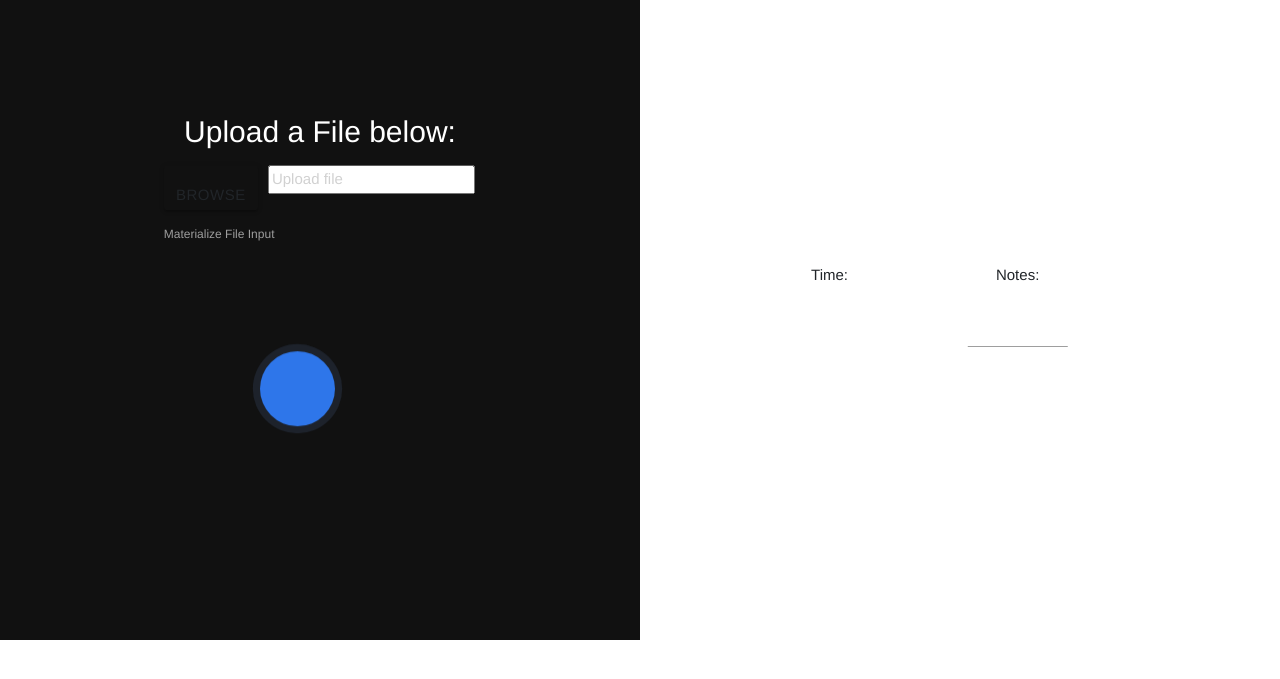
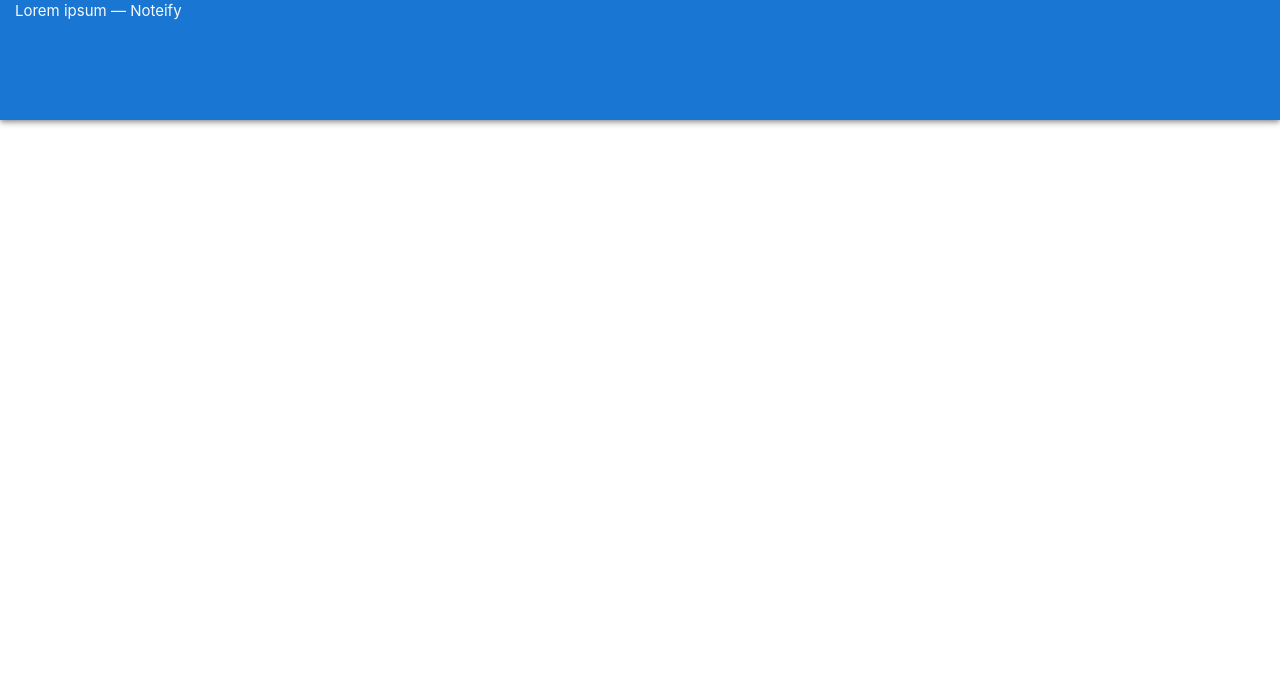
Before and after one commit to rsha256/NoiceML, a Flask app: page / in a window 1280 px wide. Shown: the top 679 px of the page. Run offline with Flask 2, Linux system fonts and the light colour scheme; some libraries are stand-ins or nearby versions.

Commit message:
Rework frontend

```diff
--- a/app/static/css/main.css
+++ b/app/static/css/main.css
@@ -1,108 +1,9 @@
-/* Default */
-body {
-	margin: 0;
-	font-family: 'Helvetica Neue', Helvetica, Arial, sans-serif;
+header {
+	background-color: #1976D2;
+	color: #FAFAFA;
+	height: 8rem;
 }
 
-h1,
-h2,
-h3,
-h4,
-h5,
-h6,
-p,
-ul {
-	margin: 0;
-	padding: 0;
+.top {
+	color:
 }
-
-/* EndDefault */
-
-/* Split */
-.split {
-	height: 80%;
-	width: 50%;
-	position: fixed;
-	z-index: 1;
-	top: 0;
-	overflow-x: hidden;
-	padding-top: 20px;
-}
-
-.leftScreen {
-	left: 0;
-	background-color: #111;
-	color: white;
-}
-
-.rightScreen {
-	right: 0;
-	background-color: white;
-}
-
-.centered {
-	position: absolute;
-	top: 50%;
-	left: 50%;
-	transform: translate(-50%, -50%);
-	text-align: center;
-}
-
-.centered img {
-	width: 150px;
-	border-radius: 50%;
-}
-
-/* EndSplit */
-
-/* Pulse */
-.pulse {
-	margin: 100px;
-	display: block;
-	width: 75px;
-	height: 75px;
-	border-radius: 50%;
-	background: #2e76ea;
-	cursor: pointer;
-	box-shadow: 0 0 0 rgba(124, 174, 255, 0.4);
-	animation: pulse 2s infinite;
-}
-
-.pulse:hover {
-	animation: none;
-}
-
-@-webkit-keyframes pulse {
-	0% {
-		-webkit-box-shadow: 0 0 0 0 rgba(124, 174, 255, 0.4);
-	}
-
-	70% {
-		-webkit-box-shadow: 0 0 0 10px rgba(124, 174, 255, 0);
-	}
-
-	100% {
-		-webkit-box-shadow: 0 0 0 0 rgba(124, 174, 255, 0);
-	}
-}
-
-@keyframes pulse {
-	0% {
-		-moz-box-shadow: 0 0 0 0 rgba(124, 174, 255, 0.4);
-		box-shadow: 0 0 0 0 rgba(124, 174, 255, 0.4);
-	}
-
-	70% {
-		-moz-box-shadow: 0 0 0 10px rgba(124, 174, 255, 0);
-		box-shadow: 0 0 0 10px rgba(124, 174, 255, 0);
-	}
-
-	100% {
-		-moz-box-shadow: 0 0 0 0 rgba(124, 174, 255, 0);
-		box-shadow: 0 0 0 0 rgba(124, 174, 255, 0);
-	}
-}
-/* EndPulse */
-
-/* Extras */
-/* EndExtras */
--- a/app/templates/index.html
+++ b/app/templates/index.html
@@ -21,47 +21,13 @@
 </head>
 
 <body>
-  <nav></nav>
-  <div class="split leftScreen">
-    <div class="centered">
-      <h2 class="white-text">Upload a File below:</h2>
-      <!-- File Upload Code -->
-      <form class="col s12">
-        <div class="row">
-          <div class="file-field input-field">
-            <div class="btn">
-              <span>Browse</span>
-              <input type="file" />
+    <header class="z-depth-2">
+        <div class="col s6">
+            <p class="top">Lorem ipsum &mdash; Noteify</p>
         </div>
-            <div class="file-path-wrapper">
-              <input class="file-path validate" type="mp3" placeholder="Upload file" />
-            </div>
-          </div>
-          <label>Materialize File Input</label>
-        </div>
-      </form>
+    </header>
 
-      <span class="pulse"></span>
-
-    </div>
-  </div>
-
-  <div class="split rightScreen">
-    <div class="centered row">
-      <div class="col s1"><span class="left">Time:</span><br /><span id="time1"></span></div>
-      <div class="col s5">Notes:<br />
-        <div class="input-field col s12">
-          <textarea id="textarea1" class="materialize-textarea"></textarea>
-          <label for="textarea1"><span id="startTime"></span></label>
-        </div>
-      </div>
-    </div>
-  </div>
-  <audio id="player" controls></audio>
-
-
-  <script src="https://code.jquery.com/jquery-3.3.1.min.js" integrity="sha256-FgpCb/KJQlLNfOu91ta32o/NMZxltwRo8QtmkMRdAu8="
-    crossorigin="anonymous"></script>
+    <script src="https://code.jquery.com/jquery-3.3.1.min.js" integrity="sha256-FgpCb/KJQlLNfOu91ta32o/NMZxltwRo8QtmkMRdAu8=" crossorigin="anonymous"></script>
     <script src="../static/js/main.js" type="text/javascript"></script>
 </body>
 
```
Lines whose indentation alone changed are shown as unchanged.
